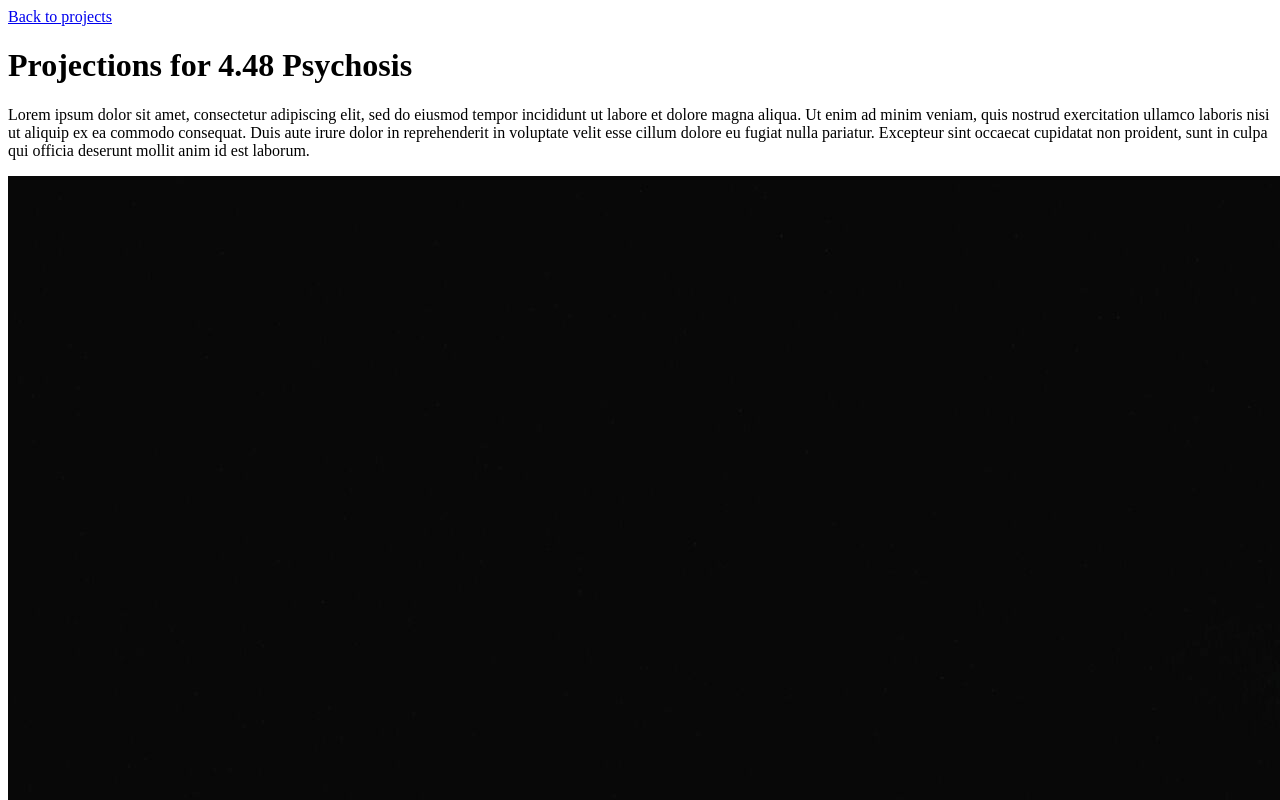
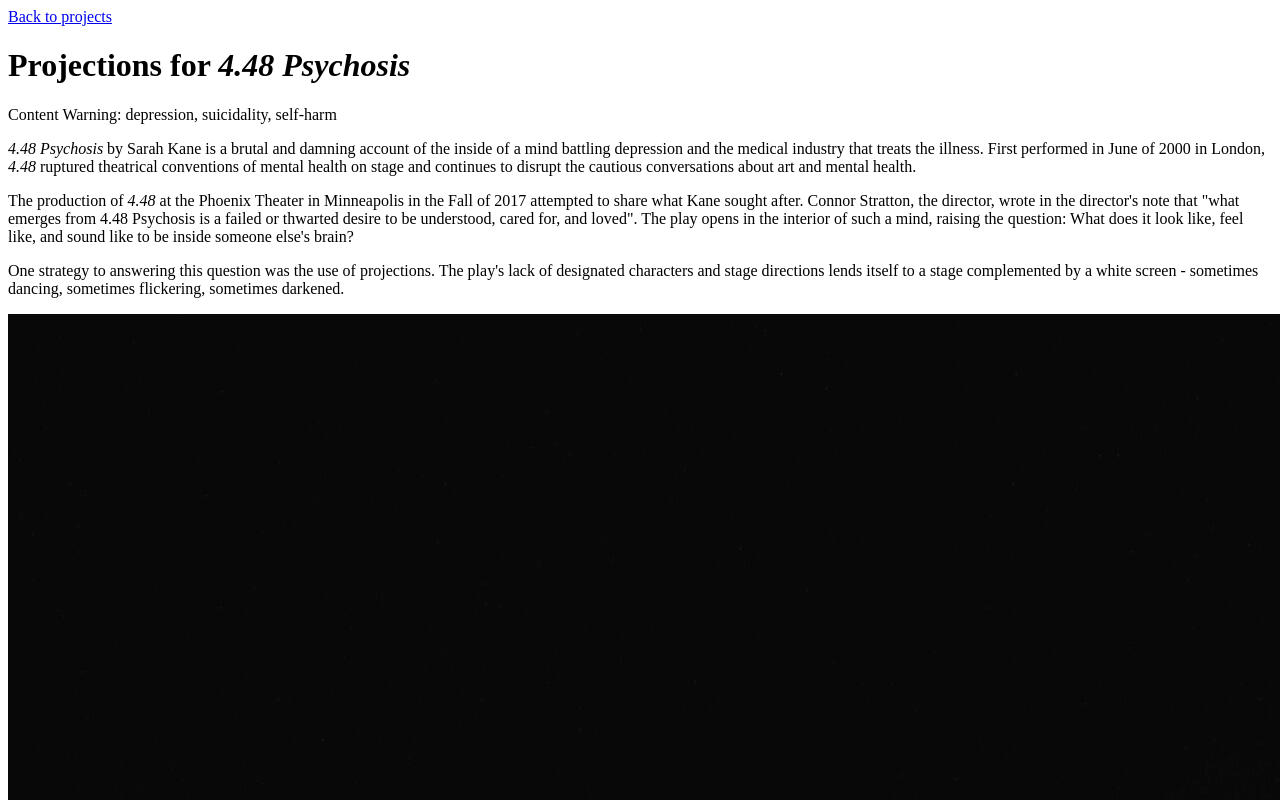
Before and after one commit to ahlbet/theatre-code, a Gatsby site: page /448 in a window 1280 px wide. Shown: the top 800 px of the page. Built offline with nearby package versions, Linux system fonts and the light colour scheme; Gatsby itself is replaced by a stand-in of ours.

Commit message:
add intro text to 448 page

```diff
--- a/gatsby-node.js
+++ b/gatsby-node.js
@@ -14,6 +14,7 @@ exports.createPages = ({ boundActionCreators, graphql }) => {
             frontmatter {
               path
               title
+              date
               indexImage {
                 id
               }
--- a/src/pages/448.js
+++ b/src/pages/448.js
@@ -13,17 +13,12 @@ const FourFourEight = () => (
   <div>
     <div className="wrap-448">
       <Link to="/#projects">Back to projects</Link>
-      <h1>Projections for 4.48 Psychosis</h1>
+      <h1>Projections for <em>4.48 Psychosis</em></h1>
       <div className="intro-448">
-        <p>
-          Lorem ipsum dolor sit amet, consectetur adipiscing elit, sed do
-          eiusmod tempor incididunt ut labore et dolore magna aliqua. Ut enim ad
-          minim veniam, quis nostrud exercitation ullamco laboris nisi ut
-          aliquip ex ea commodo consequat. Duis aute irure dolor in
-          reprehenderit in voluptate velit esse cillum dolore eu fugiat nulla
-          pariatur. Excepteur sint occaecat cupidatat non proident, sunt in
-          culpa qui officia deserunt mollit anim id est laborum.
-        </p>
+        <p>Content Warning: depression, suicidality, self-harm</p>
+        <p><em>4.48 Psychosis</em> by Sarah Kane is a brutal and damning account of the inside of a mind battling depression and the medical industry that treats the illness. First performed in June of 2000 in London, <em>4.48</em> ruptured theatrical conventions of mental health on stage and continues to disrupt the cautious conversations about art and mental health.</p>
+        <p>The production of <em>4.48</em> at the Phoenix Theater in Minneapolis in the Fall of 2017 attempted to share what Kane sought after. Connor Stratton, the director, wrote in the director's note that "what emerges from 4.48 Psychosis is a failed or thwarted desire to be understood, cared for, and loved". The play opens in the interior of such a mind, raising the question: What does it look like, feel like, and sound like to be inside someone else's brain? </p>
+        <p>One strategy to answering this question was the use of projections. The play's lack of designated characters and stage directions lends itself to a stage complemented by a white screen - sometimes dancing, sometimes flickering, sometimes darkened.</p>
         <img src={fourfoureight1} alt="4.48 Production shot" />
       </div>
 
--- a/src/templates/post.js
+++ b/src/templates/post.js
@@ -8,7 +8,7 @@ export default function Template({ data }) {
   return (
     <div>
       <h1>{post.frontmatter.title}</h1>
-      <img src={ post.frontmatter.indexImage.id.src } alt={ post.frontmatter.indexImage.id.src }></img>
+      {/* <img src={ post.frontmatter.indexImage.id.src } alt={ post.frontmatter.indexImage.id.src }></img> */}
       {/* {post.frontmatter.indexImage && <Img />} */}
       <div dangerouslySetInnerHTML={{ __html: post.html }} />
       <Link to="/blog/">Back to blog</Link>
```
Also changed, not shown: src/pages/2017/10/11/index.md (+2 -0 lines), src/pages/2017/10/12/index.md (added, +8 -0 lines), src/pages/blog.js (+14 -7 lines).
